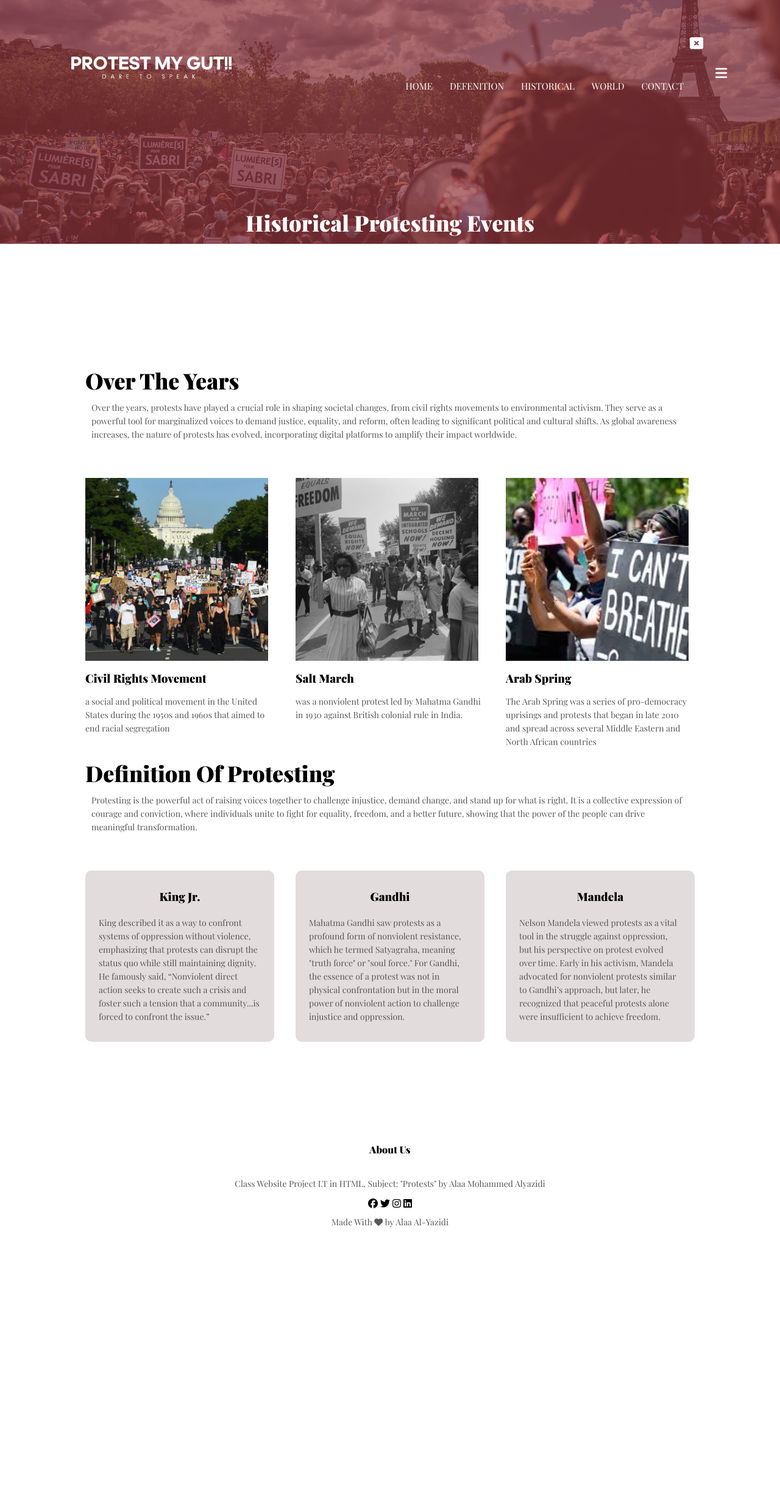
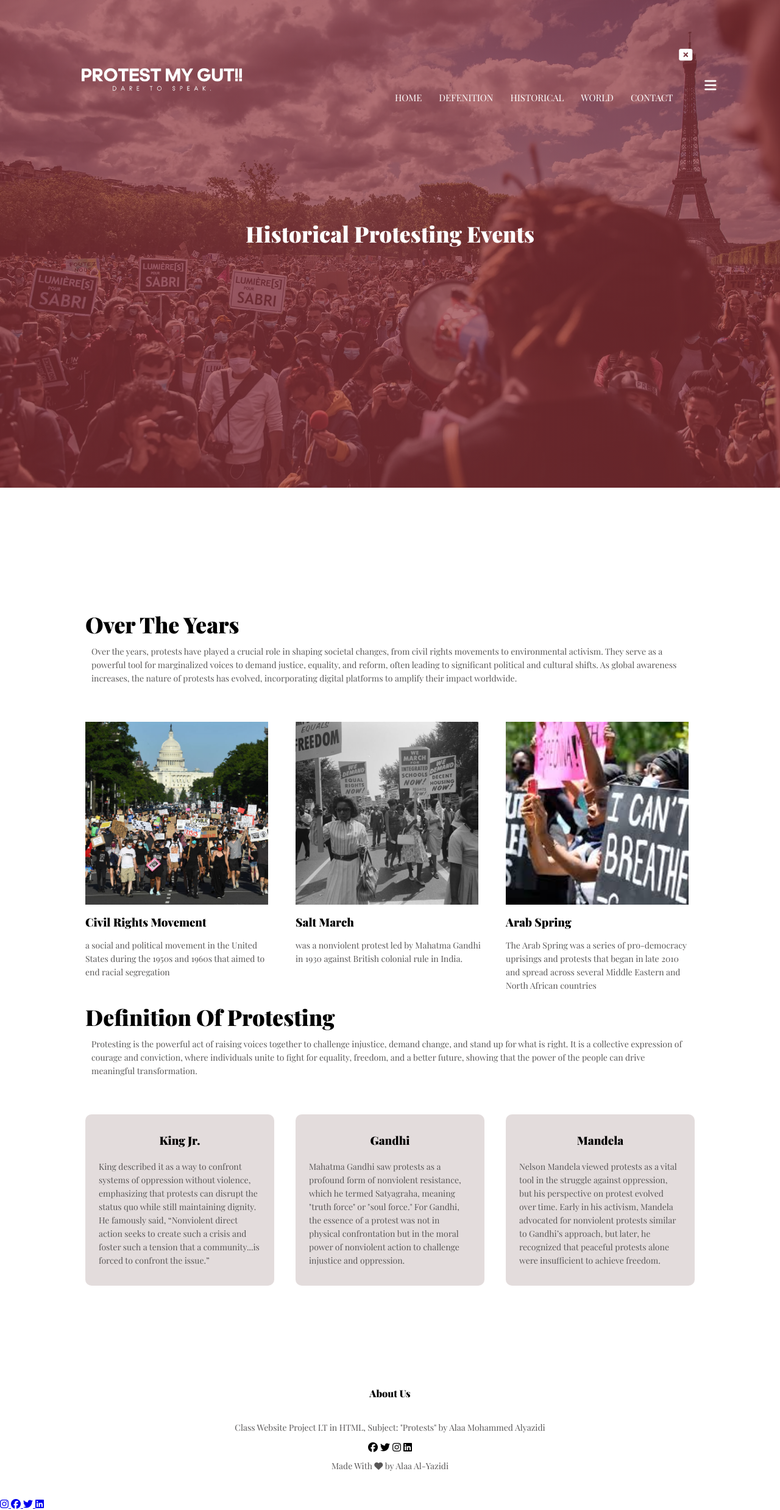
Before and after one commit to Silk-web-wq/protest, a plain HTML site: page Historical.html in a window 1280 px wide. Shown: the whole page at 61% size. Before the commit the page ends 2056 px from the top, so only its background shows below. Drawn offline with nearby package versions, Linux system fonts and the light colour scheme.

Commit message:
updated html

```diff
--- a/Historical.html
+++ b/Historical.html
@@ -104,7 +104,27 @@ free@6.6.0/css/fontawesome.min.css">
 </div>
 <p> Made With <i class="fa-solid fa-heart"></i> by Alaa Al-Yazidi</p>
 </section>
+<div class="icons"></div>
+    <!-- Instagram Link -->
+    <a href="https://www.instagram.com/althabti_school23/?hl=en" target="_blank">
+        <i class="fab fa-instagram"></i>
+    </a>
 
+    <!-- Facebook Link -->
+    <a href="https://www.facebook.com/media/set/?set=a.253518581385075.56858.203681736368760&type=3&_rdr" target="_blank">
+        <i class="fab fa-facebook"></i>
+    </a>
+
+    <!-- Twitter Link -->
+    <a href="https://x.com/Althabti_school?s=09" target="_blank">
+        <i class="fab fa-twitter"></i>
+    </a>
+
+    <!-- LinkedIn Link -->
+    <a href="https://images.app.goo.gl/cDfiQC7EXvZEc8uw7" target="_blank">
+        <i class="fab fa-linkedin"></i>
+    </a>
+</div>
 
 <!----JavaScript for Toggle Menu------>
 <script>
--- a/styles.css
+++ b/styles.css
@@ -349,7 +349,7 @@ h3{
 /*---- defenition page -----*/
 
 .sub-header{
-    height: 50vh;
+    height: 100vh;
     width: 100%;
     background-image: linear-gradient(rgba(143,51,57,0.7),rgba(143,51,57,0.7)),url(material/racial-injustice-protests-europe.webp);
     background-position: center;
@@ -645,3 +645,17 @@ audio {
     width: 100%;
     outline: none;
 }
+.sub-header, .location, .contact-us {
+    min-height: auto;
+    padding: 20px;
+    overflow: visible;
+}
+
+.sub-header h1, .location, .contact-us {
+    overflow: auto;
+}
+* {
+    margin: 0;
+    padding: 0;
+    box-sizing: border-box;
+}
```
Also changed, not shown: defenition.html (+20 -0 lines), index.html (+22 -0 lines), world.html (+20 -0 lines).
